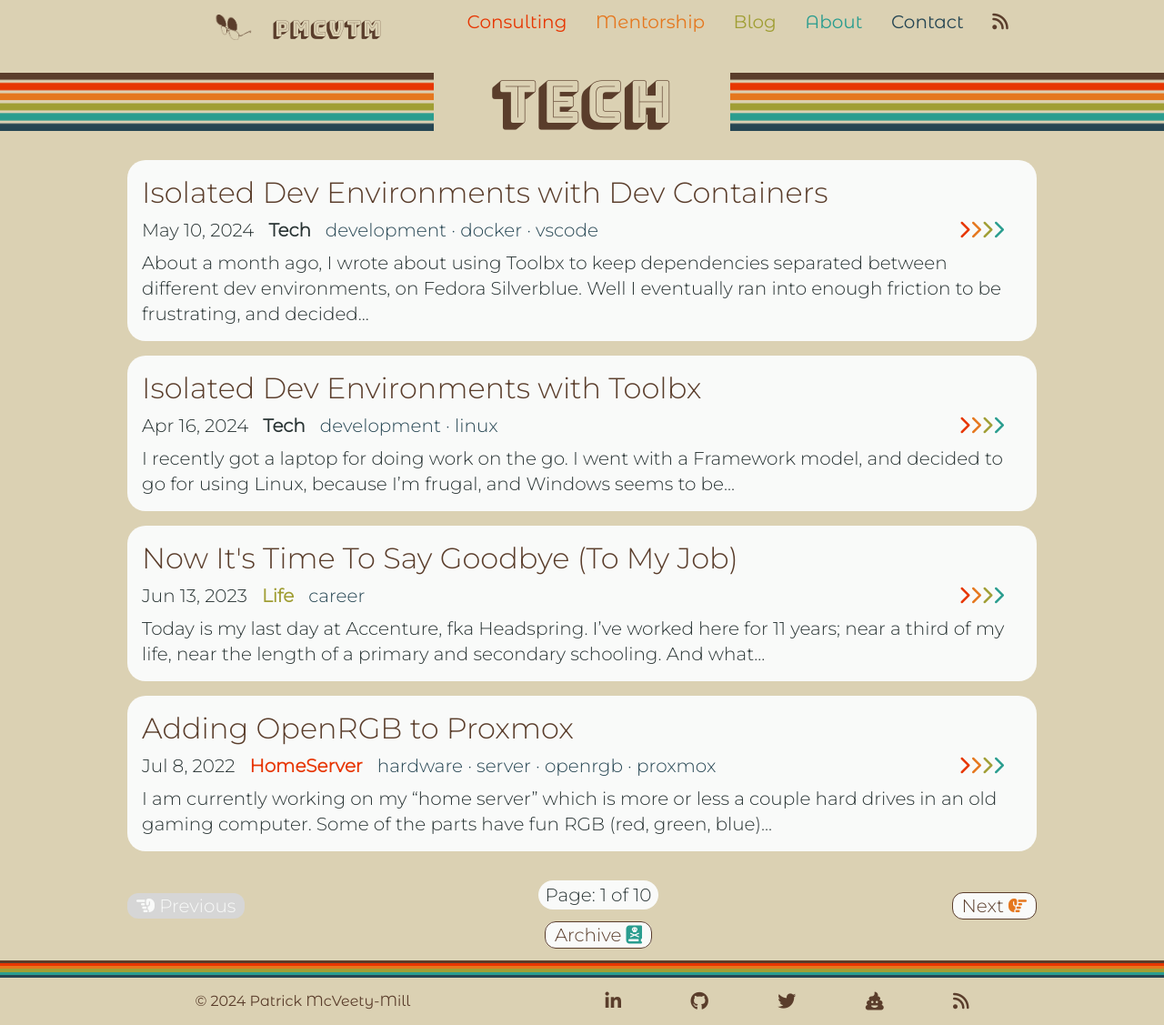
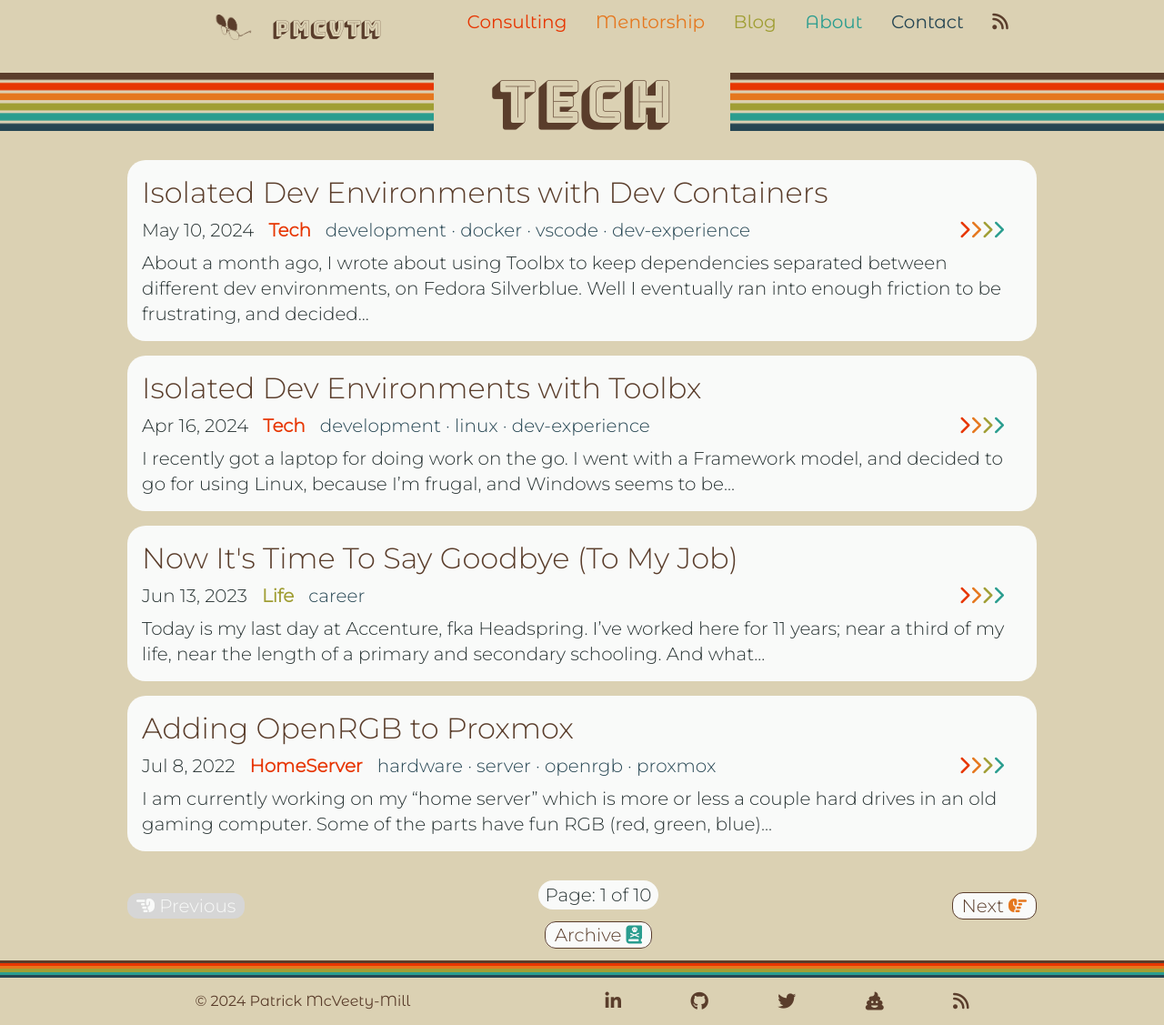
Before and after one commit to pmcvtm/pmcvtm.com, a Jekyll site: the page built from pages/tech.md, in a window 1280 px wide. Shown: the whole page at 91% size. Built offline with Jekyll 4.4.1, drawn with Linux system fonts in a browser that asks for light colours; nearby versions of some CDN libraries; some web fonts are replaced; the list of posts is cut into pages by our own code.

Commit message:
well, do YOU know how to spell vermilion?

```diff
--- a/_posts/2024-04-16-isolating-dev-environments-with-toolbox.md
+++ b/_posts/2024-04-16-isolating-dev-environments-with-toolbox.md
@@ -3,8 +3,8 @@ layout: post
 title: Isolated Dev Environments with Toolbx
 date:  2024-04-16 15:02:00 -0600
 categories: Tech
-color: vermillion
-tags: development linux
+color: vermilion
+tags: development linux dev-experience
 ---
 
 I recently got a laptop for doing work on the go. I went with a [Framework](https://frame.work/) model, and decided to go for using Linux, because I'm frugal, and Windows seems to be getting worse. In picking out a distro I am trying out [Fedora Silverblue](https://fedoraproject.org/atomic-desktops/silverblue/), an _atomic_ desktop environment. All updates and non-containerized installations are saved in a git-like history, so when there are issues you can "roll back" to the previous state of the operating system. This is a welcome guardrail as someone who's bungled a Linux desktop setup or two trying to sort out drivers and customizations. When getting set up to develop however, it can be a bit of a pain.
--- a/_posts/2024-05-07-isolating-dev-environments-with-dev-containers.md
+++ b/_posts/2024-05-07-isolating-dev-environments-with-dev-containers.md
@@ -3,8 +3,8 @@ layout: post
 title: Isolated Dev Environments with Dev Containers
 date:  2024-05-10 11:29:00 -0500
 categories: Tech
-color: vermillion
-tags: development docker vscode
+color: vermilion
+tags: development docker vscode dev-experience
 ---
 
 About a month ago, I wrote about [using Toolbx]({% post_url 2024-04-16-isolating-dev-environments-with-toolbox %}) to keep dependencies separated between different dev environments, on Fedora Silverblue. Well I eventually ran into enough friction to be frustrating, and decided my atomic desktop experiment was over. But I couldn't let go of how nice it was to avoid cluttering my host machine whenever I needed to install dependencies for a given project.
```
